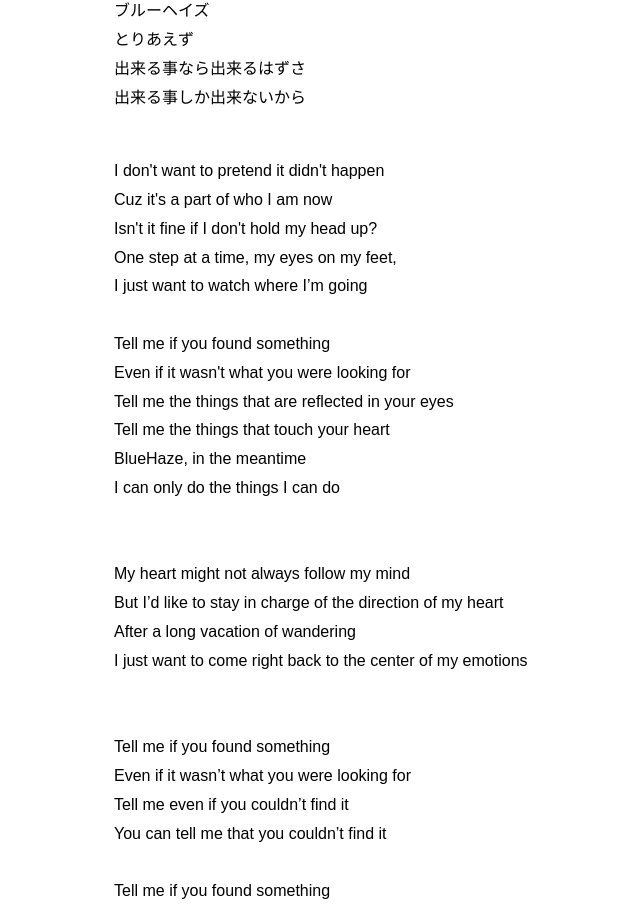
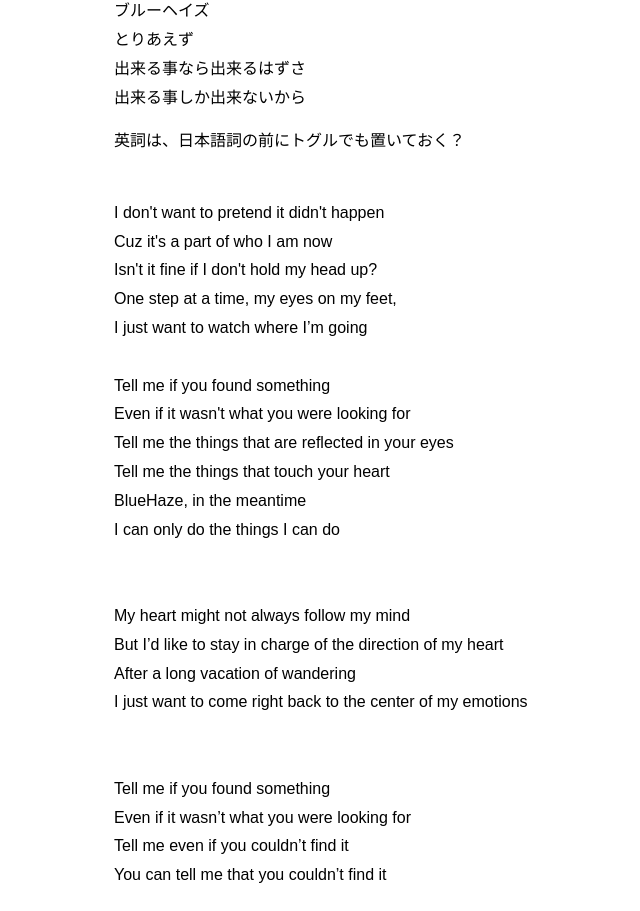
Before and after one commit to Masa-Ogawa-930/detoh_test, a plain HTML site: page bluehaze.html in a window 1280 px wide. Shown: the part 1417-2328 px from the top of the page, without its empty margins (126-766 px from the left). Drawn offline with Linux system fonts and the light colour scheme.

Commit message:
Update bluehaze.html

```diff
--- a/bluehaze.html
+++ b/bluehaze.html
@@ -70,7 +70,7 @@
 出来る事なら出来るはずさ
 出来る事しか出来ないから
 </p>
-
+    <p>英詞は、日本語詞の前にトグルでも置いておく？</p>
 <p class="lyrics">
     I don't want to pretend it didn't happen
 Cuz it's a part of who I am now
@@ -115,4 +115,5 @@ Cuz I can only do the things I can do
 
 
 </body>
+
 </html>
```
